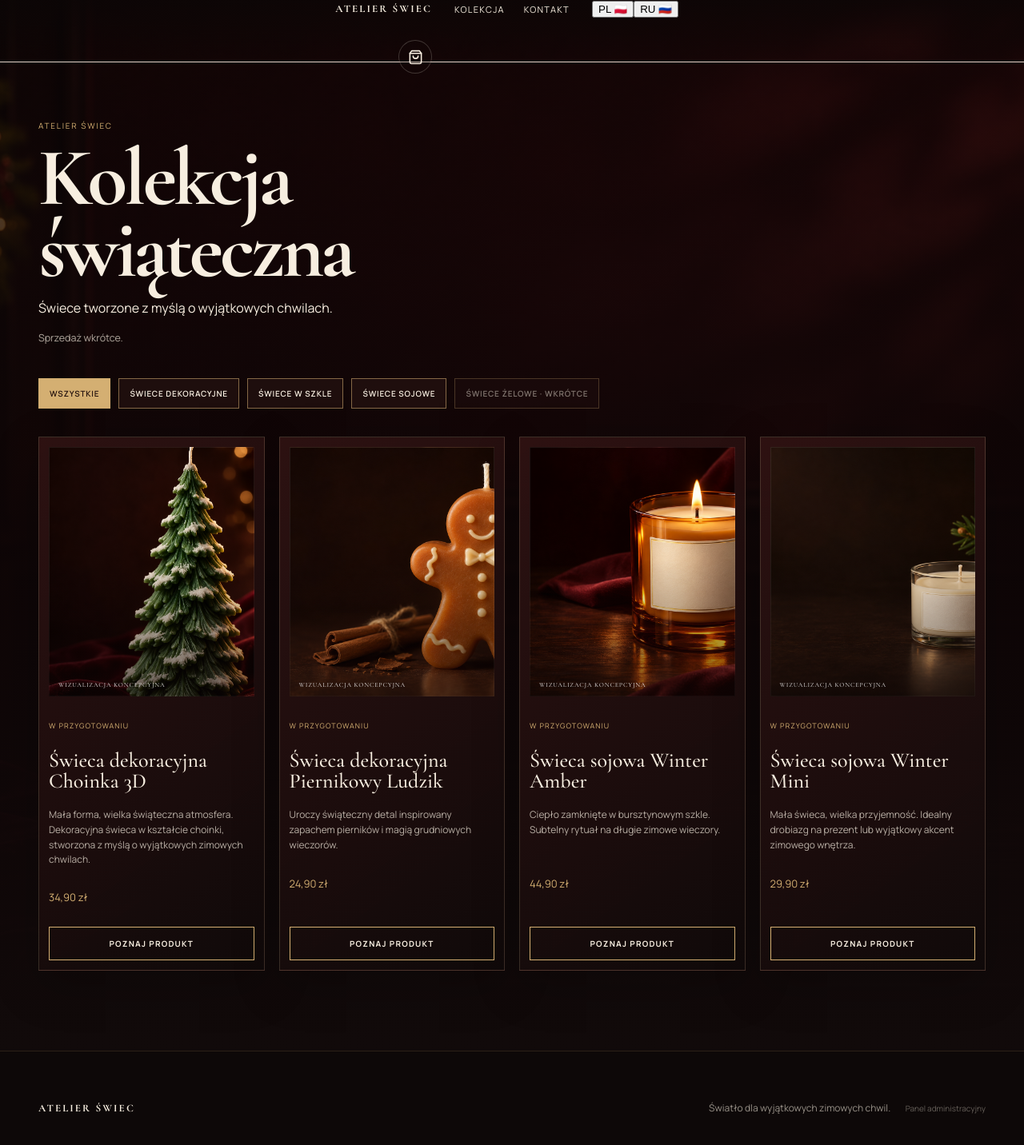
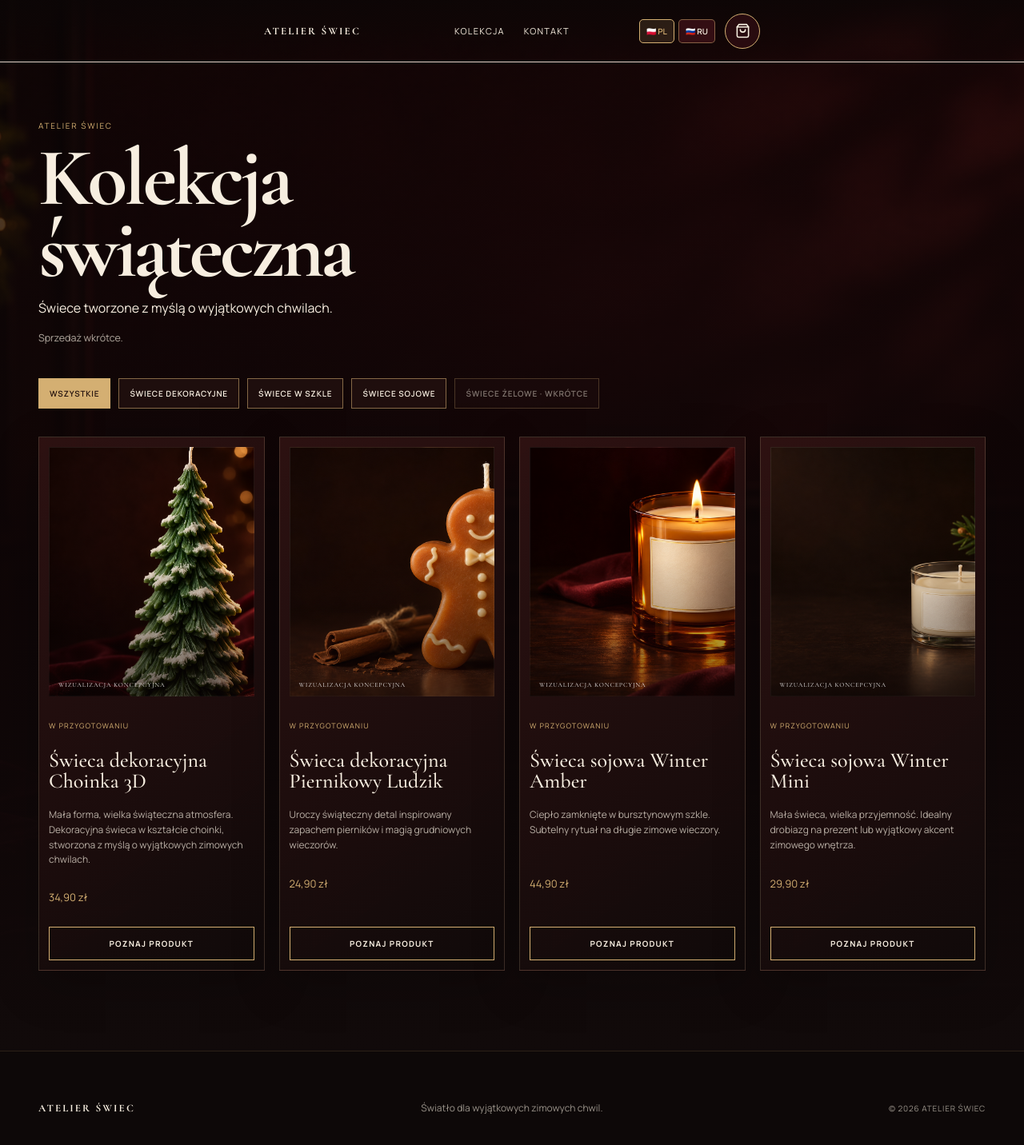
Before and after one commit to ant0niy07/atelier-swiatla, a Next.js app: page /sklep in a window 1280 px wide. Shown: the top 1432 px of the page at 80% size. Built offline with nearby package versions, Linux system fonts and the light colour scheme.

Commit message:
fix: finalize premium header and footer

```diff
--- a/src/app/luxury.css
+++ b/src/app/luxury.css
@@ -2,11 +2,12 @@
 
 body { background:var(--night); color:var(--paper); }
 .site-header { position:absolute !important; inset:0 0 auto; z-index:50; color:var(--paper); background:linear-gradient(180deg,rgba(11,6,6,.72),transparent) !important; }
-.header-inner { min-height:84px; display:grid; grid-template-columns:1fr auto 1fr; align-items:center; gap:28px; }
+.header-inner { min-height:76px; display:grid; grid-template-columns:minmax(150px,1fr) auto minmax(210px,1fr); align-items:center; gap:28px; }
 .brand { letter-spacing:.16em; font-size:13px !important; font-weight:700; white-space:nowrap; color:inherit; }
 .site-header nav { display:flex; gap:24px; font-size:11px; letter-spacing:.12em; text-transform:uppercase; }
 .site-header nav a { color:inherit; }
-.cart-btn { justify-self:end; display:inline-flex; align-items:center; justify-content:center; gap:7px; min-width:42px; min-height:42px; padding:0; line-height:0; border:1px solid var(--line); color:inherit; background:rgba(20,10,10,.22); border-radius:50%; cursor:pointer; }.cart-btn svg{display:block;flex:none}
+.header-actions{justify-self:end;display:flex;align-items:center;gap:12px;white-space:nowrap}.cart-btn{position:relative;display:grid;place-items:center;width:44px;height:44px;min-width:44px;min-height:44px;padding:0;margin:0;line-height:0;border:1px solid var(--gold);color:inherit;background:rgba(48,14,19,.76);border-radius:50%;cursor:pointer}.cart-btn svg{display:block;width:19px;height:19px;margin:0;transform:none}.cart-count{position:absolute;right:-4px;top:-4px;display:grid;place-items:center;min-width:16px;height:16px;padding:0 3px;border-radius:50%;background:var(--gold);color:#210d0d;font:700 9px/16px Manrope}
+.language-switch{display:flex;gap:5px}.language-switch button{height:30px;padding:0 8px;border:1px solid rgba(212,175,114,.52);border-radius:5px;background:rgba(62,17,24,.78);color:var(--paper);font:600 10px Manrope;cursor:pointer}.language-switch button[aria-pressed=true]{border-color:var(--gold);color:var(--gold);background:rgba(212,175,114,.14)}
 
 .shop-dark { position:relative; isolation:isolate; min-height:100vh; overflow:hidden; padding:150px 0 100px; color:var(--paper); background:var(--night); }
 .shop-bg { position:absolute; z-index:-1; inset:0; background:linear-gradient(180deg,rgba(14,6,7,.62),rgba(14,6,7,.95) 58%,#110a0a),url('/cinematic/collection-bg.png') center / cover; }
@@ -76,7 +77,7 @@ body { background:var(--night); color:var(--paper); }
 .checkout-total.muted { color:rgba(247,238,224,.65); }
 .checkout-status { margin-top:16px; color:var(--gold); line-height:1.5; }
 .admin-table { display:grid; gap:10px; max-width:900px; }.admin-table a { padding:16px; border:1px solid var(--line); background:rgba(255,255,255,.04); }
-.admin-footer-link{margin-left:16px;color:rgba(247,238,224,.38);font-size:10px}.admin-footer-link:hover{color:var(--gold)}
+.footer-copyright{font-size:10px!important;letter-spacing:.08em}.footer-copyright a{color:inherit}.footer-copyright a:focus-visible{outline:1px solid var(--gold);outline-offset:3px}
 .admin-login{min-height:100svh;display:grid;place-items:center;padding:100px 20px;background:radial-gradient(circle at 50% 0,#3a1718,var(--night) 56%)}.admin-login-card{width:min(100%,440px);padding:38px;border:1px solid rgba(212,175,114,.34);background:rgba(18,8,8,.82);box-shadow:0 28px 80px #0008}.admin-login-card h1{margin:12px 0 32px;font-size:48px}.admin-login-card label{display:grid;gap:8px;margin:16px 0;color:var(--paper);font-size:12px}.admin-login-card input{width:100%;padding:13px;border:1px solid rgba(212,175,114,.42);background:#190d0c;color:var(--paper);caret-color:var(--gold);font:16px Manrope}.admin-login-card input:focus{outline:1px solid var(--gold);border-color:var(--gold)}.admin-login-card input:-webkit-autofill{-webkit-text-fill-color:var(--paper);-webkit-box-shadow:0 0 0 1000px #190d0c inset}.password-field{position:relative}.password-field button{position:absolute;right:8px;top:8px;border:0;background:transparent;color:var(--gold);font-size:11px;cursor:pointer}.admin-login-card .btn{width:100%;margin-top:16px}
 
 .overlay { position:fixed; z-index:90; inset:0; border:0; background:rgba(0,0,0,.62); backdrop-filter:blur(5px); cursor:default; }
--- a/src/components/locale.tsx
+++ b/src/components/locale.tsx
@@ -2,4 +2,4 @@
 import { createContext,useContext,useEffect,useState } from 'react';
 export type Locale='pl'|'ru'; const C=createContext<{locale:Locale;setLocale:(x:Locale)=>void}>({locale:'pl',setLocale:()=>{}}); export const useLocale=()=>useContext(C);
 export function LocaleProvider({children}:{children:React.ReactNode}){const [locale,setLocale]=useState<Locale>('pl');useEffect(()=>{const x=localStorage.getItem('atelier-locale') as Locale|null;if(x==='ru'||x==='pl')queueMicrotask(()=>setLocale(x))},[]);useEffect(()=>{document.documentElement.lang=locale;localStorage.setItem('atelier-locale',locale)},[locale]);return <C.Provider value={{locale,setLocale}}>{children}</C.Provider>}
-export function LanguageSwitch(){const {locale,setLocale}=useLocale();return <span className="language-switch"><button onClick={()=>setLocale('pl')} aria-pressed={locale==='pl'}>PL 🇵🇱</button><button onClick={()=>setLocale('ru')} aria-pressed={locale==='ru'}>RU 🇷🇺</button></span>}
+export function LanguageSwitch(){const {locale,setLocale}=useLocale();return <span className="language-switch"><button onClick={()=>setLocale('pl')} aria-pressed={locale==='pl'}>🇵🇱 PL</button><button onClick={()=>setLocale('ru')} aria-pressed={locale==='ru'}>🇷🇺 RU</button></span>}
--- a/src/components/site.tsx
+++ b/src/components/site.tsx
@@ -28,10 +28,10 @@ export function Header() {
           <Link href="/sklep">{locale==='ru'?'Коллекция':'Kolekcja'}</Link>
           <Link href="/kontakt">{locale==='ru'?'Контакты':'Kontakt'}</Link>
         </nav>
-        <LanguageSwitch /><button className="cart-btn" type="button" onClick={() => setOpen(true)} aria-label={locale==='ru'?'Открыть корзину':'Otwórz koszyk'}>
+        <div className="header-actions"><LanguageSwitch /><button className="cart-btn" type="button" onClick={() => setOpen(true)} aria-label={locale==='ru'?'Открыть корзину':'Otwórz koszyk'}>
           <ShoppingBag aria-hidden="true" size={19} />
-          {count > 0 && <span>{count}</span>}
-        </button>
+          {count > 0 && <span className="cart-count">{count}</span>}
+        </button></div>
       </div>
     </header>
   );
@@ -121,7 +121,8 @@ export function Footer() {
     <footer className="footer">
       <div className="wrap footer-grid">
         <Link className="brand" href="/">ATELIER ŚWIEC</Link>
-        <p>{locale==='ru'?'Свет для особенных зимних мгновений.':'Światło dla wyjątkowych zimowych chwil.'} <Link className="admin-footer-link" href="/admin/login">{locale==='ru'?'Администрирование':'Panel administracyjny'}</Link></p>
+        <p>{locale==='ru'?'Свет для особенных зимних мгновений.':'Światło dla wyjątkowych zimowych chwil.'}</p>
+        <p className="footer-copyright"><Link href="/admin/login" aria-label={locale==='ru'?'Вход в администрирование':'Wejście do panelu administracyjnego'}>©</Link> 2026 ATELIER ŚWIEC</p>
       </div>
     </footer>
   );
```
